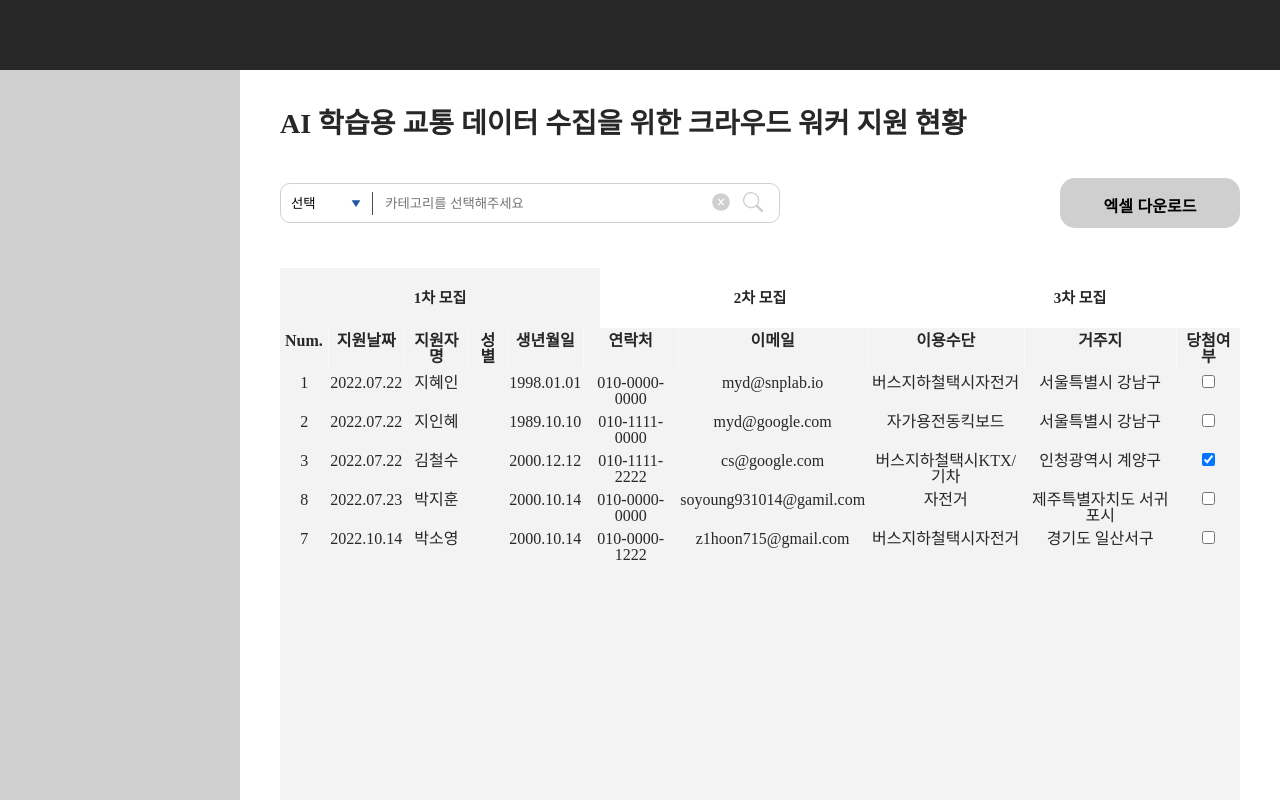
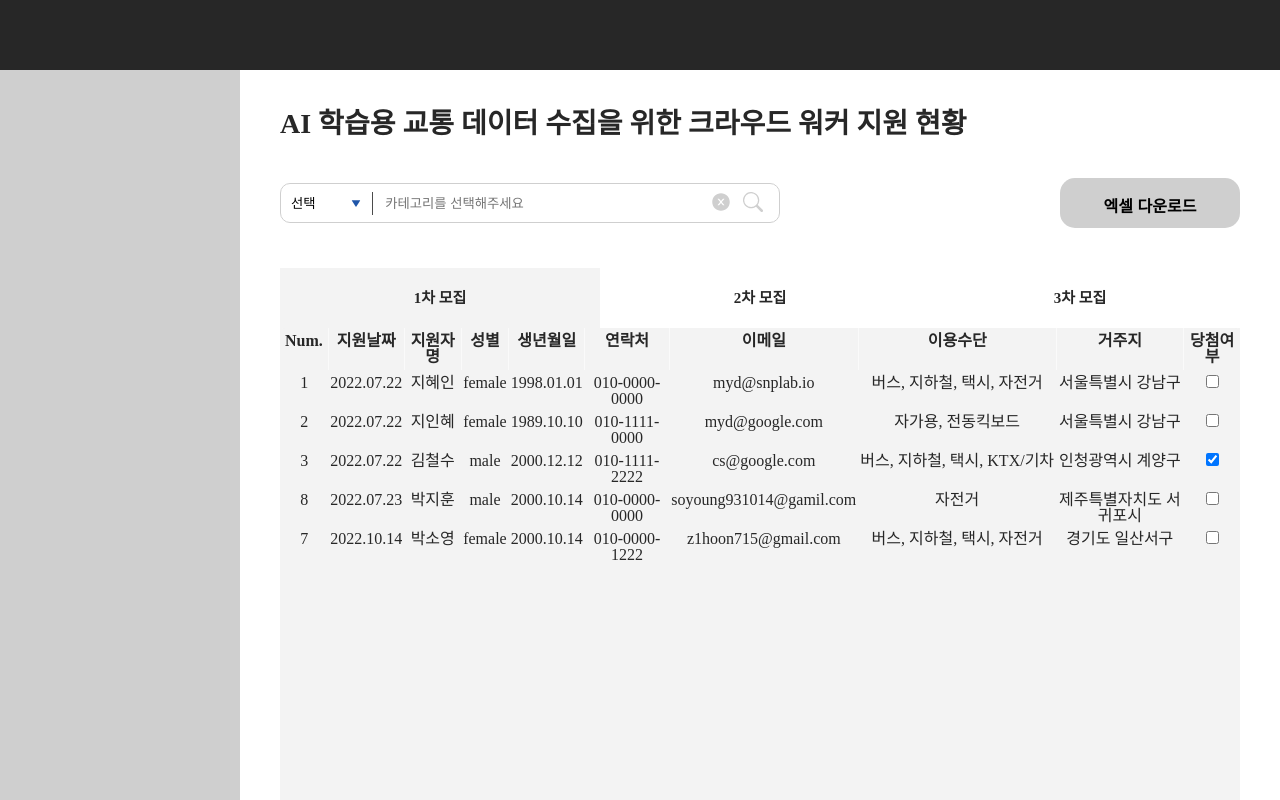
Before and after one commit to wanted-group-4/wanted-group-4-snplab, a React (Create React App) app: page /admin in a window 1280 px wide. Built offline with nearby package versions, Linux system fonts and the light colour scheme; data requests are answered from the project's data file.

Commit message:
feat: checkbox 클릭 시, db의 win 업데이트(#18)

```diff
--- a/src/components/applicant/ApplicantTableRow.tsx
+++ b/src/components/applicant/ApplicantTableRow.tsx
@@ -1,17 +1,19 @@
 import React from 'react';
-import axios from 'axios';
 import styled from 'styled-components';
 
-interface ApplicantTableTRProps {
-  [key: string]: any;
-}
+import { patchUserWin } from '@api/adminApi';
 
 function ApplicantTableRow({ user }: any) {
-  const tableRowRef = React.useRef<any>();
+  const tableRowRef = React.useRef<HTMLTableSectionElement>(null);
+  const updateWin = patchUserWin();
 
   const handleWinStatus = (e: React.ChangeEvent<HTMLInputElement>) => {
-    console.log(tableRowRef.current.outerText);
-    console.log(e.target.checked);
+    if (tableRowRef.current) {
+      const id = parseInt(tableRowRef.current.innerText.slice(0, 1));
+      const win = e.target.checked;
+      updateWin.mutate({ id, win });
+    }
+    return;
   };
 
   return (
@@ -20,11 +22,18 @@ function ApplicantTableRow({ user }: any) {
         <ListTableTD>{user.id}</ListTableTD>
         <ListTableTD>{user.date}</ListTableTD>
         <ListTableTD>{user.name}</ListTableTD>
-        <ListTableTD>{user.sex}</ListTableTD>
+        <ListTableTD>{user.gender}</ListTableTD>
         <ListTableTD>{user.birth}</ListTableTD>
         <ListTableTD>{user.phone}</ListTableTD>
         <ListTableTD>{user.email}</ListTableTD>
-        <ListTableTD>{user.transportation}</ListTableTD>
+        <ListTableTD
+          style={{
+            overflowX: 'auto',
+            whiteSpace: 'nowrap',
+          }}
+        >
+          {user.transportation.join(', ')}
+        </ListTableTD>
         <ListTableTD>{user.region}</ListTableTD>
         <ListTableTD>
           {user.win ? (
```
